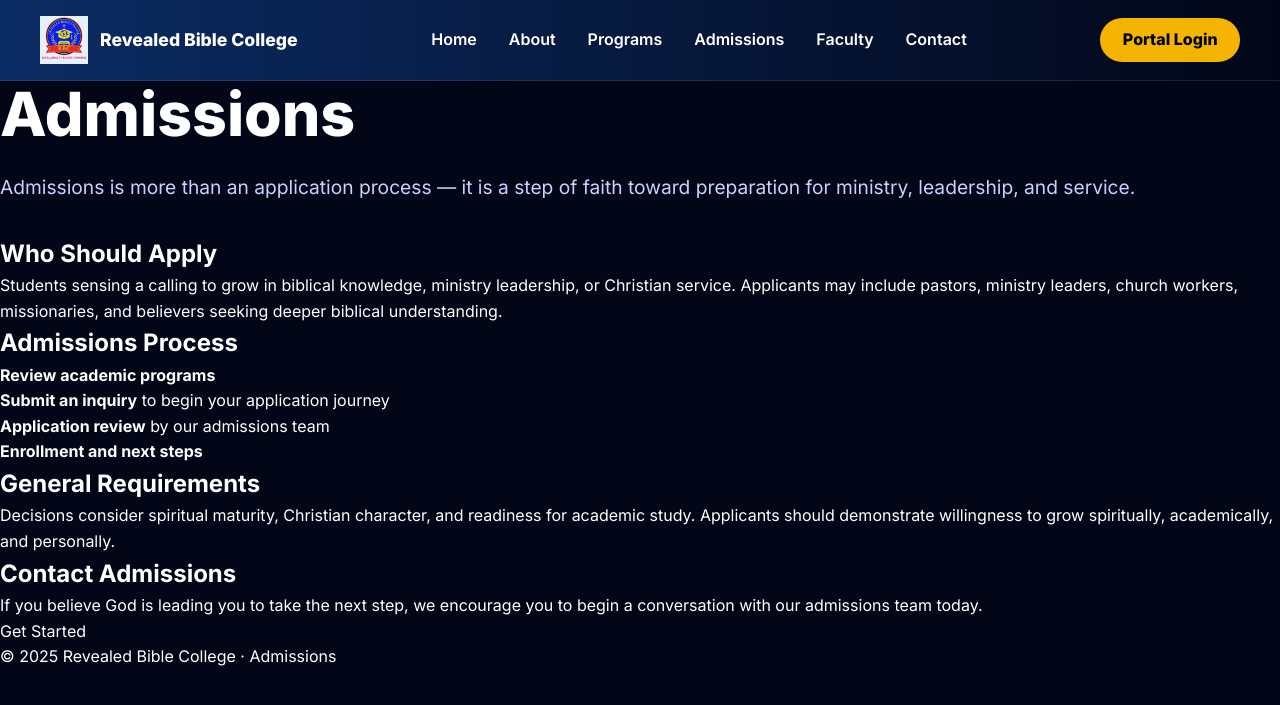
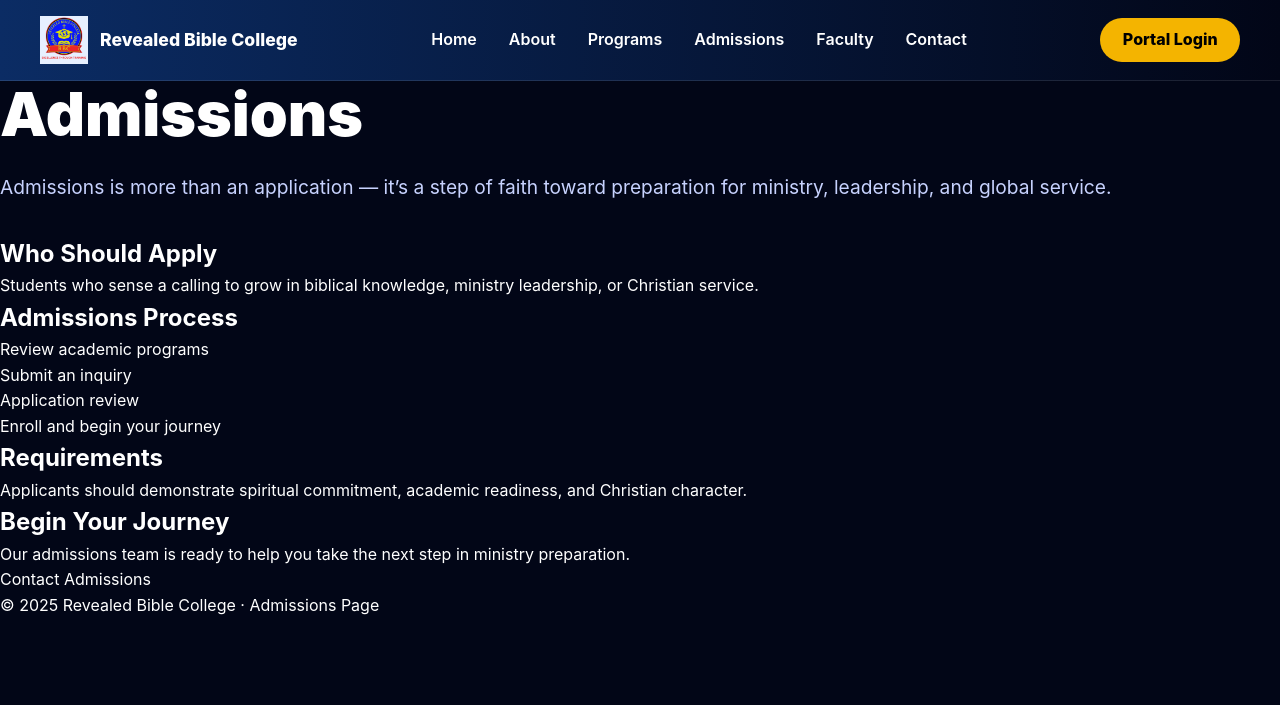
Before and after one commit to WillieKM/my-student-portal, a Jekyll site: the page admissions.html, which Jekyll copies as it is, in a window 1280 px wide. Shown: the top 705 px of the page. Built offline with Jekyll 4.4.1, drawn with Linux system fonts in a browser that asks for light colours.

Commit message:
Update admissions.html

```diff
--- a/admissions.html
+++ b/admissions.html
@@ -1,20 +1,18 @@
 <!DOCTYPE html>
 <html lang="en">
 <head>
-  <meta charset="UTF-8" />
-  <meta name="viewport" content="width=device-width, initial-scale=1.0" />
+  <meta charset="UTF-8">
+  <meta name="viewport" content="width=device-width, initial-scale=1.0">
   <title>Admissions | Revealed Bible College</title>
+  <meta name="description" content="Start your journey at Revealed Bible College and begin training for ministry, leadership, and biblical education.">
 
-  <meta name="description" content="Begin your journey at Revealed Bible College. Learn who should apply, the admissions process, requirements, and how to take the next step.">
+  <!-- LINK TO YOUR EXISTING CSS -->
+  <link rel="stylesheet" href="/assets/css/style.css">
+</head>
 
-  <!-- Same Google Font -->
-  <link href="https://fonts.googleapis.com/css2?family=Inter:wght@400;500;600;700;800&display=swap" rel="stylesheet">
-
-  <link rel="stylesheet" href="assets/css/style.css">
-</head>
 <body>
 
-<!-- ========== HEADER ========== -->
+<!-- ========== HEADER (MATCHES ABOUT PAGE) ========== -->
 <header>
   <div class="nav">
     <div class="brand">
@@ -23,69 +21,58 @@
     </div>
 
     <nav class="nav-links">
-      <a href="index.html">Home</a>
-      <a href="about.html">About</a>
-      <a href="programs.html">Programs</a>
-      <a href="admissions.html" class="active">Admissions</a>
-      <a href="faculty.html">Faculty</a>
-      <a href="contact.html">Contact</a>
+      <a href="/index.html">Home</a>
+      <a href="/about.html">About</a>
+      <a href="/programs.html">Programs</a>
+      <a href="/admissions.html" class="active">Admissions</a>
+      <a href="/faculty.html">Faculty</a>
+      <a href="/contact.html">Contact</a>
     </nav>
 
-    <a href="login.html" class="nav-cta">Portal Login</a>
+    <a href="/login.html" class="nav-cta">Portal Login</a>
   </div>
 </header>
 
-<!-- ========== HERO SECTION ========== -->
-<section class="hero hero-page">
+<!-- ========== HERO ========== -->
+<section class="hero">
   <h1>Admissions</h1>
   <div class="hero-divider"></div>
-  <p>
-    Admissions is more than an application process — it is a step of faith toward
-    preparation for ministry, leadership, and service.
-  </p>
+  <p>Admissions is more than an application — it’s a step of faith toward preparation for ministry, leadership, and global service.</p>
 </section>
 
-<!-- ========== DARK CONTENT ========== -->
+<!-- ========== CONTENT ========== -->
 <section class="content-dark">
+
   <div class="section">
     <h2>Who Should Apply</h2>
-    <p>
-      Students sensing a calling to grow in biblical knowledge, ministry leadership, or Christian service.
-      Applicants may include pastors, ministry leaders, church workers, missionaries, and believers seeking
-      deeper biblical understanding.
-    </p>
+    <p>Students who sense a calling to grow in biblical knowledge, ministry leadership, or Christian service.</p>
   </div>
 
   <div class="section">
     <h2>Admissions Process</h2>
     <ol>
-      <li><strong>Review academic programs</strong></li>
-      <li><strong>Submit an inquiry</strong> to begin your application journey</li>
-      <li><strong>Application review</strong> by our admissions team</li>
-      <li><strong>Enrollment and next steps</strong></li>
+      <li>Review academic programs</li>
+      <li>Submit an inquiry</li>
+      <li>Application review</li>
+      <li>Enroll and begin your journey</li>
     </ol>
   </div>
 
   <div class="section">
-    <h2>General Requirements</h2>
-    <p>
-      Decisions consider spiritual maturity, Christian character, and readiness for academic study.
-      Applicants should demonstrate willingness to grow spiritually, academically, and personally.
-    </p>
+    <h2>Requirements</h2>
+    <p>Applicants should demonstrate spiritual commitment, academic readiness, and Christian character.</p>
   </div>
+
 </section>
 
-<!-- ========== LIGHT CTA BOX ========== -->
+<!-- ========== CTA LIGHT BOX ========== -->
 <section class="light-section">
   <div class="light-inner">
 
     <div class="cta">
-      <h2>Contact Admissions</h2>
-      <p>
-        If you believe God is leading you to take the next step, we encourage you
-        to begin a conversation with our admissions team today.
-      </p>
-      <a href="contact.html">Get Started</a>
+      <h2>Begin Your Journey</h2>
+      <p>Our admissions team is ready to help you take the next step in ministry preparation.</p>
+      <a href="/contact.html">Contact Admissions</a>
     </div>
 
   </div>
@@ -93,7 +80,7 @@
 
 <!-- ========== FOOTER ========== -->
 <footer>
-  © 2025 Revealed Bible College · Admissions
+  © 2025 Revealed Bible College · Admissions Page
 </footer>
 
 </body>
```
